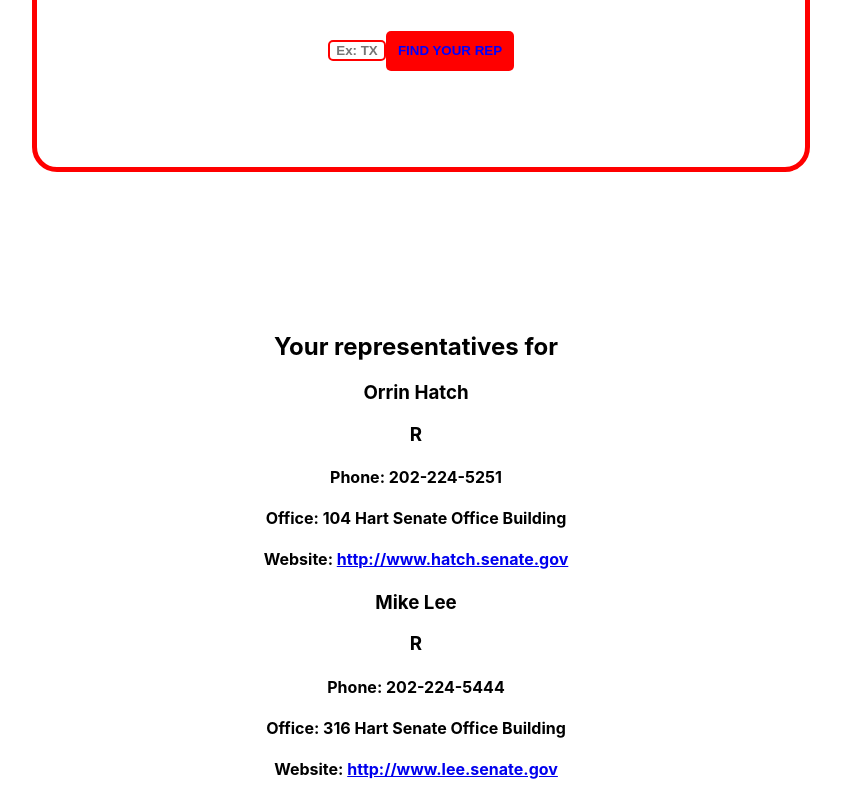
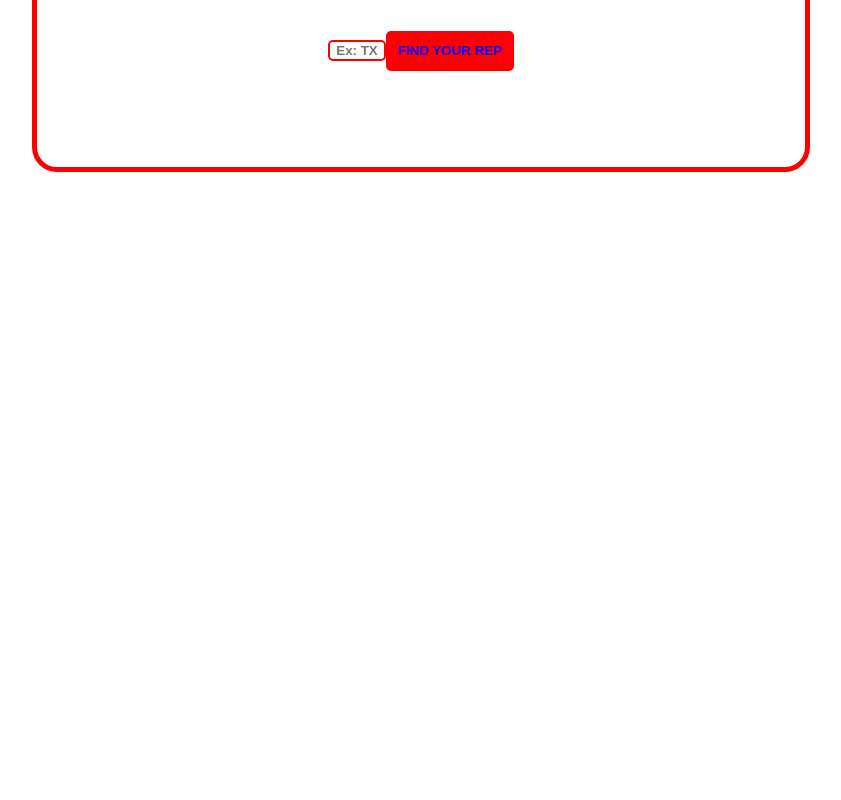
Before and after one commit to AlexDoss42/whos-my-rep, a React (Create React App) app: page / in a window 1280 px wide. Shown: the part 478-1278 px from the top of the page, without its empty margins (224-1065 px from the left). After the commit the page ends 810 px from the top, so only its background shows below. Built offline with nearby package versions, Linux system fonts and the light colour scheme.

Commit message:
Adds conditional render

```diff
--- a/src/App.js
+++ b/src/App.js
@@ -9,8 +9,7 @@ function App() {
   const [congress, setCongress] = useState(null)
   const [selectedState, setSelectedState] = useState('')
 
-  return (
-    <div className="App">
+  let content =
       <SelectionCard
         congress={congress}
         setCongress={setCongress}
@@ -18,10 +17,16 @@ function App() {
         setSelectedState={setSelectedState}
       />
 
-        <RepList
+if(selectedState){
+       content = <RepList
           congress={congress}
           selectedState={selectedState}
         />
+}
+
+  return (
+    <div className="App">
+        {content}
     </div>
   );
 }
--- /dev/null
+++ b/src/components/RepTile.css
@@ -0,0 +1,15 @@
+.repContainer {
+  display: flex;
+  flex-direction: column;
+  width: 80vw;
+  margin: 50px 10vw;
+}
+
+.headerContent {
+  display: flex;
+  flex-direction: row;
+  justify-content: space-around;
+  align-items: center;
+  width: 100%;
+  border: 1px red solid;
+}
--- a/src/components/RepTile.js
+++ b/src/components/RepTile.js
@@ -1,4 +1,6 @@
 import React, { useState } from 'react';
+
+import './RepTile.css'
 
 const RepTile = props => {
 
@@ -10,12 +12,12 @@ const RepTile = props => {
   }
 
   return (
-    <div>
-      <div>
+    <div className="repContainer">
+      <div className="headerContent">
         <h3 onClick={showDetailsHandler}>{props.rep.name}</h3>
         <h3>{props.rep.party}</h3>
       </div>
-      <div>
+      <div className='moreDetails'>
         <h4>Phone: {props.rep.phone}</h4>
         <h4>Office: {props.rep.office}</h4>
         <h4>Website: <a href={props.rep.link} target='_blank' rel="noopener noreferrer">{props.rep.link}</a></h4>
```
Lines whose indentation alone changed are shown as unchanged.
